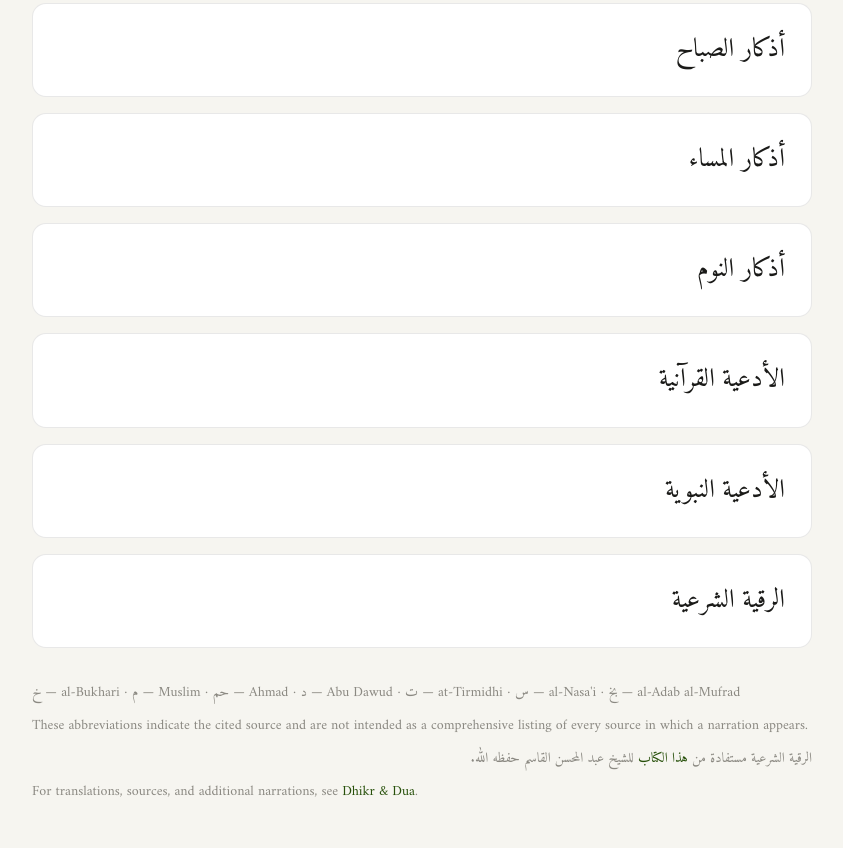
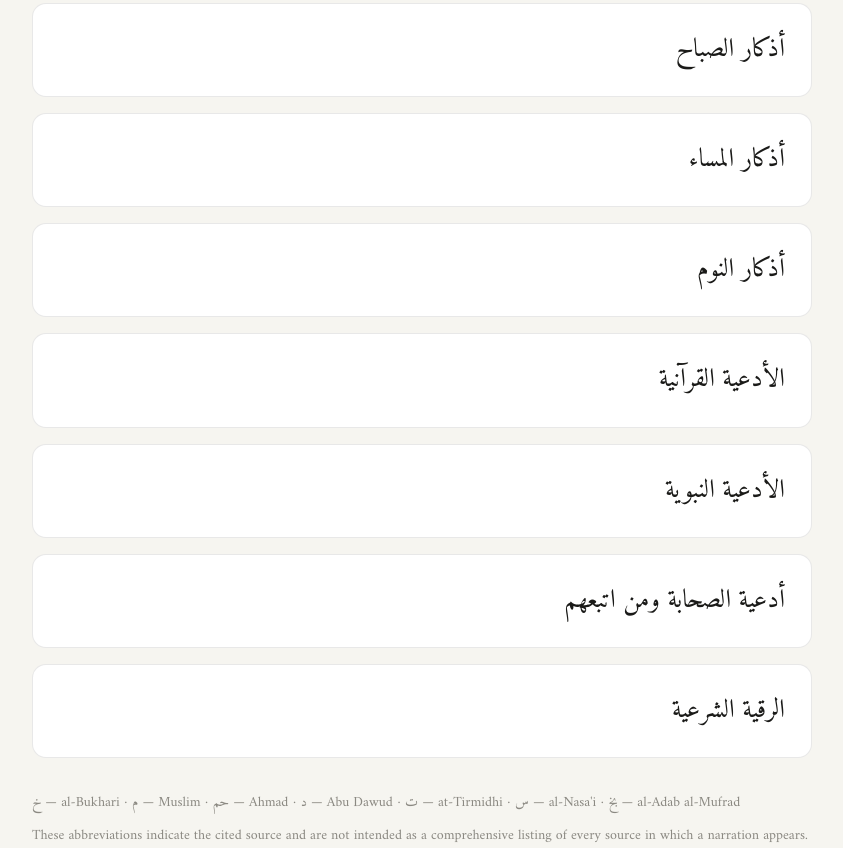
Before and after one commit to almutawakkil/almutawakkil.github.io, a plain HTML site: page adhkar.html in a window 1280 px wide. Shown: the part 343-1191 px from the top of the page, without its empty margins (218-1061 px from the left). Drawn offline with Linux system fonts and the light colour scheme.

Commit message:
Add files via upload

```diff
--- a/adhkar.html
+++ b/adhkar.html
@@ -269,6 +269,10 @@
         <h2 lang="ar">الأدعية النبوية</h2>
       </a>
 
+      <a class="adhkar-card" href="scholarlyduas.html">
+        <h2 lang="ar">أدعية الصحابة ومن اتبعهم</h2>
+      </a>
+
       <a class="adhkar-card" href="ruqyah.html">
         <h2 lang="ar">الرقية الشرعية</h2>
       </a>
```
